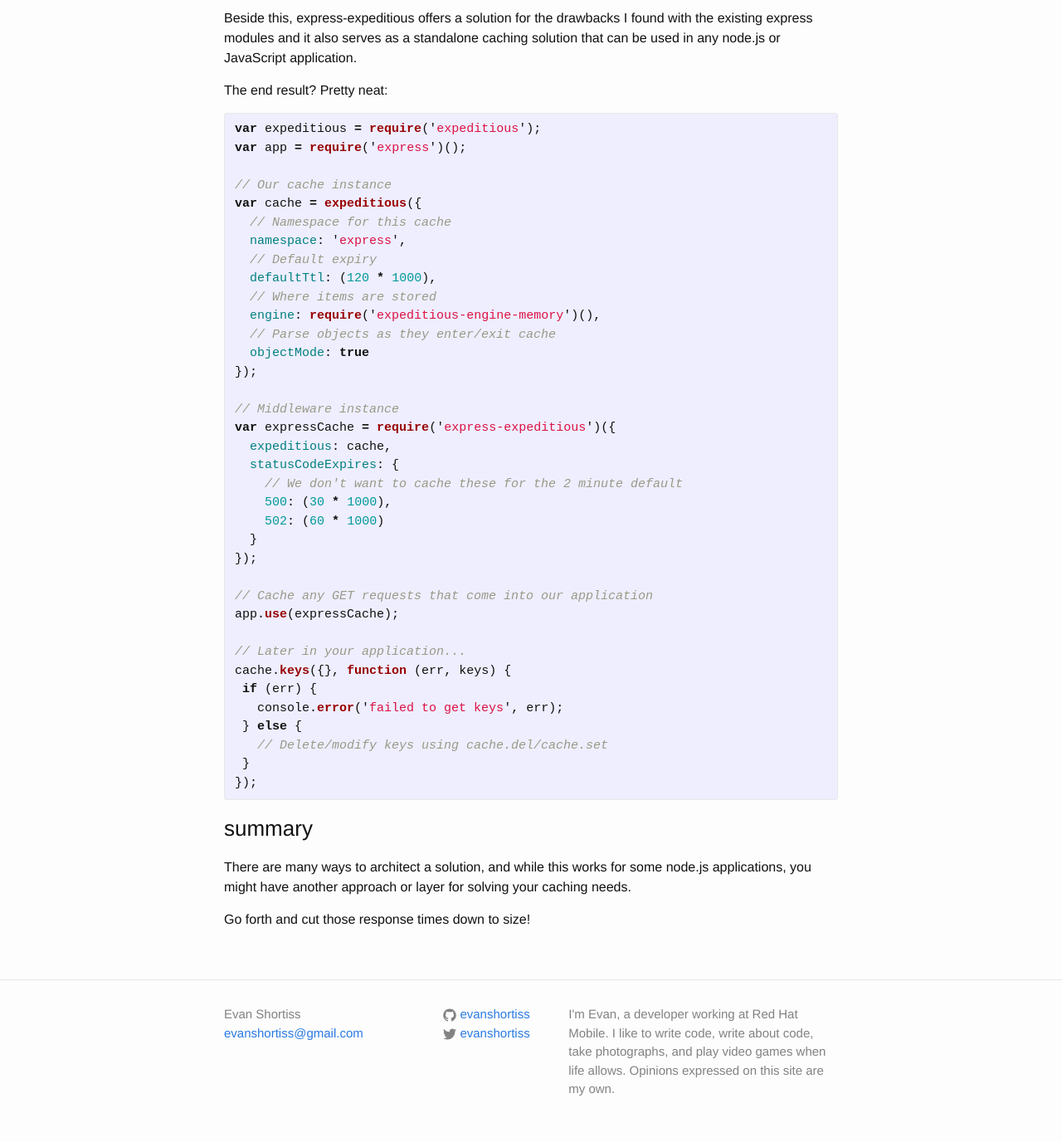
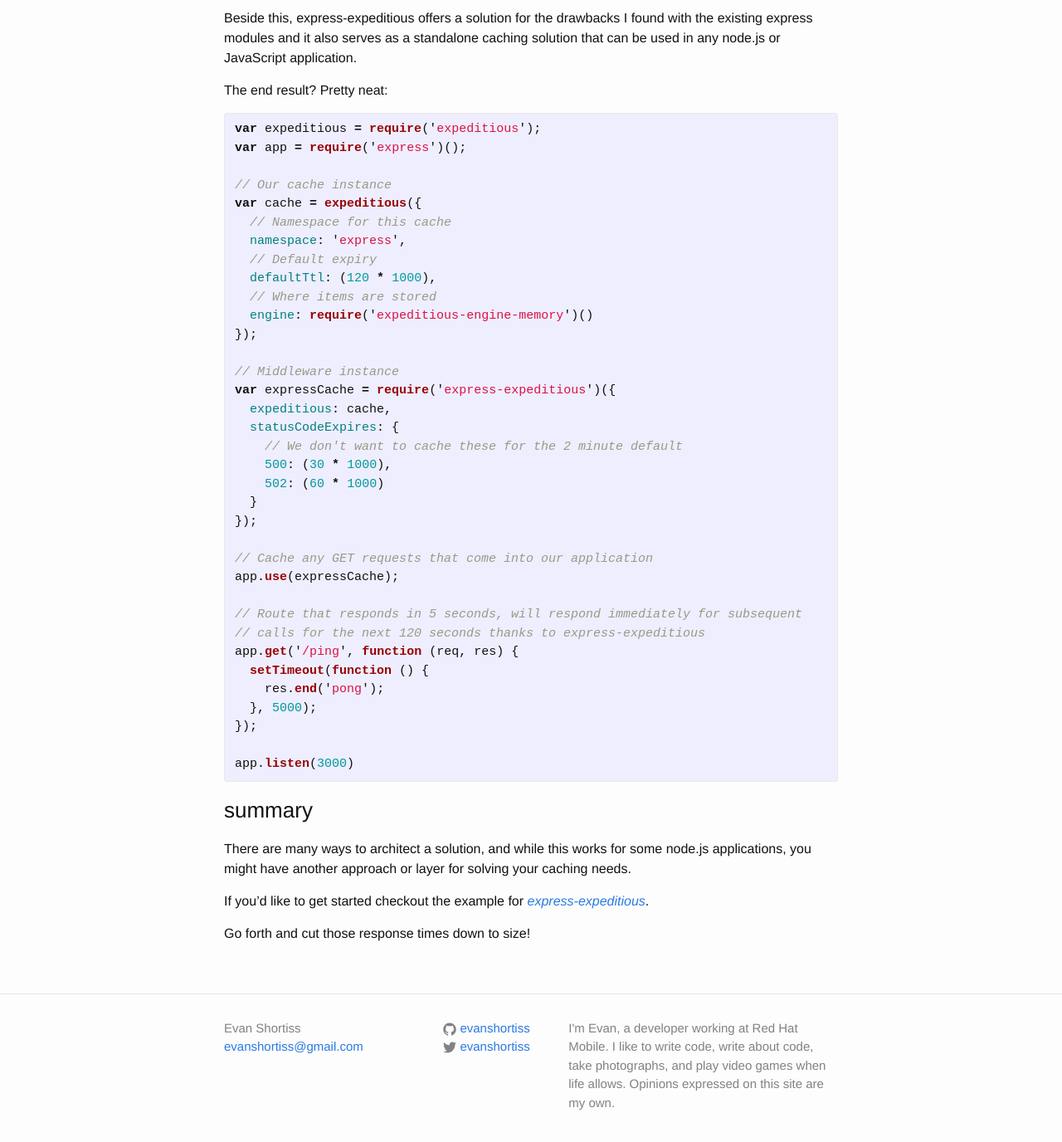
Before and after one commit to evanshortiss/evanshortiss.github.io, a Jekyll site: the page built from _posts/2016-07-07-better-caching-for-express.markdown, in a window 1280 px wide and 1400 px high, scrolled down 2233 px. Shown: the top 1376 px of the window at 83% size. Built offline with Jekyll 4.4.1, drawn with Linux system fonts in a browser that asks for light colours.

Commit message:
update example and summary

```diff
--- a/_posts/2016-07-07-better-caching-for-express.markdown
+++ b/_posts/2016-07-07-better-caching-for-express.markdown
@@ -110,7 +110,6 @@
 The end result? Pretty neat:
 
 {% highlight js %}
-
 var expeditious = require('expeditious');
 var app = require('express')();
 
@@ -121,9 +120,7 @@
   // Default expiry
   defaultTtl: (120 * 1000),
   // Where items are stored
-  engine: require('expeditious-engine-memory')(),
-  // Parse objects as they enter/exit cache
-  objectMode: true
+  engine: require('expeditious-engine-memory')()
 });
 
 // Middleware instance
@@ -139,15 +136,15 @@
 // Cache any GET requests that come into our application
 app.use(expressCache);
 
-// Later in your application...
-cache.keys({}, function (err, keys) {
- if (err) {
-   console.error('failed to get keys', err);
- } else {
-   // Delete/modify keys using cache.del/cache.set
- }
+// Route that responds in 5 seconds, will respond immediately for subsequent
+// calls for the next 120 seconds thanks to express-expeditious
+app.get('/ping', function (req, res) {
+  setTimeout(function () {
+    res.end('pong');
+  }, 5000);
 });
 
+app.listen(3000)
 {% endhighlight %}
 
 
@@ -156,4 +153,6 @@
 node.js applications, you might have another approach or layer for solving your
 caching needs.
 
+If you'd like to get started checkout the example for [_express-expeditious_](https://github.com/evanshortiss/express-expeditious/tree/master/example).
+
 Go forth and cut those response times down to size!
```
